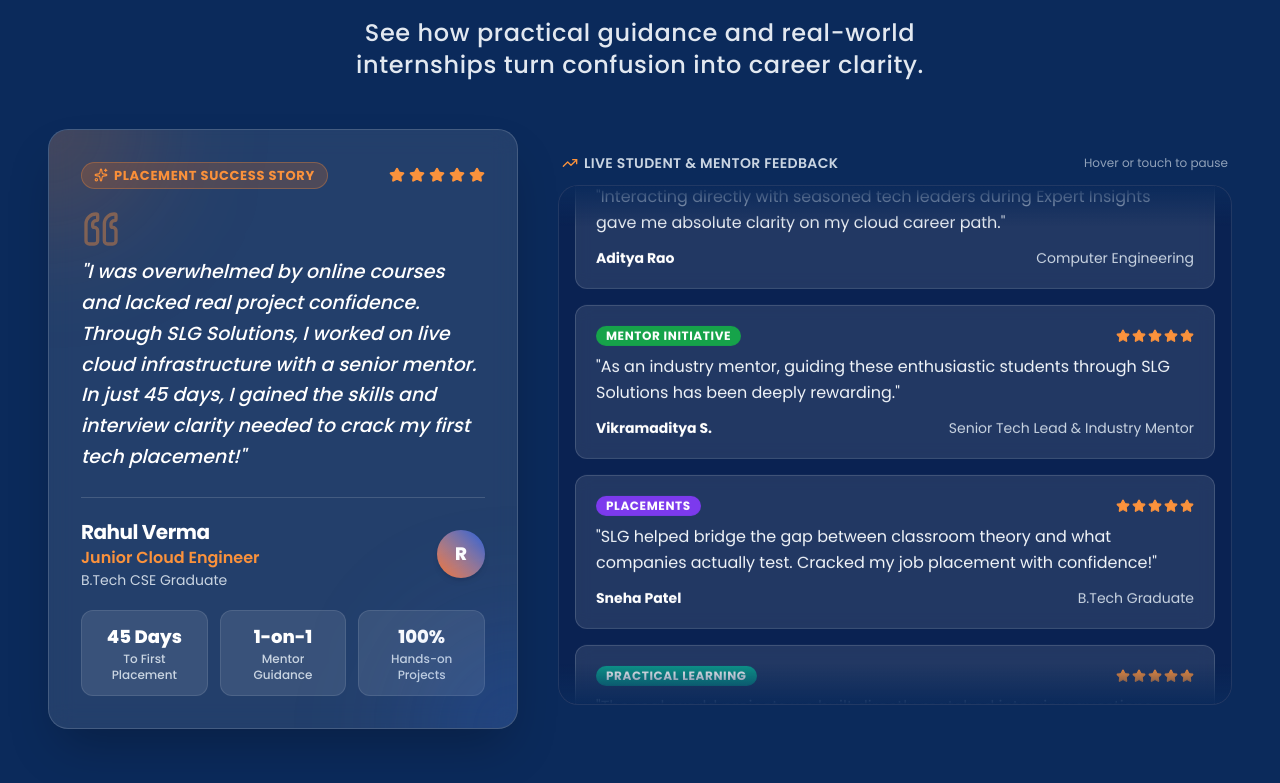
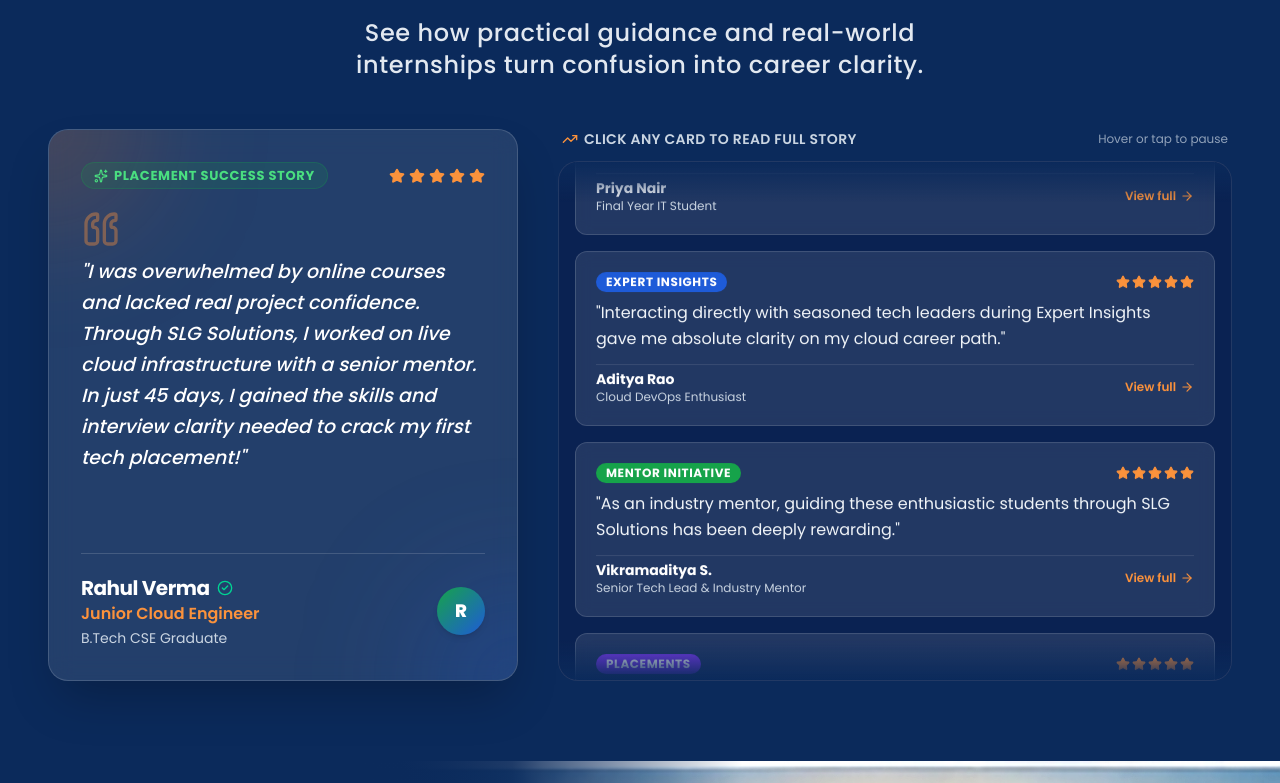
Before and after one commit to rashmi-ranjan-sahoo-dev/slg, a React (Vite) app: page / in a window 1280 px wide. Shown: the part 2397-3180 px from the top of the page. Built offline with nearby package versions, Linux system fonts and the light colour scheme; the HTML template or start-up script is replaced by a standard one.

Commit message:
feat: add interactive click-to-view feature in Testimonials marquee with smooth GSAP animations

```diff
--- a/src/components/Testimonials.jsx
+++ b/src/components/Testimonials.jsx
@@ -1,5 +1,12 @@
 import React, { useRef, useState } from 'react';
-import { Star, Quote, Sparkles, CheckCircle2, TrendingUp } from 'lucide-react';
+import {
+  Star,
+  Quote,
+  Sparkles,
+  TrendingUp,
+  ArrowRight,
+  CheckCircle2,
+} from 'lucide-react';
 import gsap from 'gsap';
 import { useGSAP } from '@gsap/react';
 import { ScrollTrigger } from 'gsap/ScrollTrigger';
@@ -15,15 +22,27 @@
   const headingRef = useRef(null);
   const subheadRef = useRef(null);
   const spotlightRef = useRef(null);
+  const spotlightInnerRef = useRef(null);
   const tickerContainerRef = useRef(null);
 
+  const { badge, heading, subheading, spotlight, tickerReviews } = TESTIMONIALS_CONTENT;
+
+  // Active full card state - defaults to the spotlight story
+  const [activeItem, setActiveItem] = useState(spotlight);
   const [isPaused, setIsPaused] = useState(false);
   const prefersReducedMotion = usePrefersReducedMotion();
 
-  const { badge, heading, subheading, spotlight, tickerReviews } = TESTIMONIALS_CONTENT;
+  // Combine spotlight and ticker items so all reviews are in ticker and selectable
+  const allReviews = [
+    {
+      id: 'spotlight-default',
+      ...spotlight,
+    },
+    ...tickerReviews,
+  ];
 
-  // Duplicate the reviews array to ensure seamless infinite loop
-  const duplicatedReviews = [...tickerReviews, ...tickerReviews];
+  // Duplicate the array for seamless infinite vertical marquee
+  const duplicatedReviews = [...allReviews, ...allReviews];
 
   useGSAP(
     () => {
@@ -35,7 +54,7 @@
         return;
       }
 
-      // Heading timeline
+      // Initial ScrollTrigger entrance
       const tl = gsap.timeline({
         scrollTrigger: {
           trigger: sectionRef.current,
@@ -71,6 +90,43 @@
     { scope: sectionRef, dependencies: [prefersReducedMotion] }
   );
 
+  // Handle clicking a card in the marquee to update the full feedback card
+  const handleSelectReview = (review) => {
+    if (activeItem.name === review.name) return;
+
+    if (prefersReducedMotion) {
+      setActiveItem(review);
+      return;
+    }
+
+    const container = spotlightInnerRef.current;
+    if (container) {
+      // Smooth GSAP crossfade & subtle vertical shift
+      gsap.to(container, {
+        opacity: 0,
+        y: -8,
+        scale: 0.98,
+        duration: 0.16,
+        ease: 'power2.in',
+        onComplete: () => {
+          setActiveItem(review);
+          gsap.fromTo(
+            container,
+            { opacity: 0, y: 10, scale: 0.98 },
+            { opacity: 1, y: 0, scale: 1, duration: 0.28, ease: 'power2.out' }
+          );
+        },
+      });
+    } else {
+      setActiveItem(review);
+    }
+
+    // On phone / tablet viewports, smoothly scroll the full card into view
+    if (typeof window !== 'undefined' && window.innerWidth < 1024) {
+      spotlightRef.current?.scrollIntoView({ behavior: 'smooth', block: 'nearest' });
+    }
+  };
+
   return (
     <section
       id="testimonials"
@@ -105,28 +161,37 @@
           </p>
         </div>
 
-        {/* 2-Column Responsive Layout: Left Spotlight + Right Infinite Review Ticker */}
+        {/* 2-Column Responsive Layout: Left Full Feedback Card + Right Infinite Review Ticker */}
         <div className="grid grid-cols-1 lg:grid-cols-12 gap-8 lg:gap-10 items-stretch w-full">
-          {/* LEFT COLUMN: Featured Transformation Spotlight Card */}
+          {/* LEFT COLUMN: Full Feedback Spotlight Card */}
           <div className="lg:col-span-5 flex flex-col">
             <div
               ref={spotlightRef}
-              className="relative bg-white/10 backdrop-blur-md rounded-[20px] p-6 sm:p-8 border border-white/15 shadow-2xl flex flex-col justify-between flex-grow overflow-hidden"
+              className="relative bg-white/10 backdrop-blur-md rounded-[20px] p-6 sm:p-8 border border-white/15 shadow-2xl flex flex-col justify-between flex-grow overflow-hidden min-h-[380px] sm:min-h-[420px]"
             >
-              {/* Background Glow Accent */}
+              {/* Background Ambient Glow Accents */}
               <div className="absolute -top-24 -left-24 w-48 h-48 bg-orange-500/20 rounded-full blur-3xl pointer-events-none" />
               <div className="absolute -bottom-24 -right-24 w-48 h-48 bg-[#1E5BD8]/25 rounded-full blur-3xl pointer-events-none" />
 
+              {/* Animated Inner Content Container */}
+              <div ref={spotlightInnerRef} className="flex flex-col justify-between h-full will-change-transform">
                 <div>
                   {/* Top Badge & Rating Row */}
                   <div className="flex items-center justify-between gap-3 mb-5">
-                  <span className="inline-flex items-center gap-1.5 px-3 py-1 rounded-full text-xs sm:text-[13px] font-bold bg-orange-500/20 text-orange-400 border border-orange-400/30 uppercase tracking-wider">
+                    <span
+                      className="inline-flex items-center gap-1.5 px-3 py-1 rounded-full text-xs sm:text-[13px] font-bold border uppercase tracking-wider transition-colors duration-200"
+                      style={{
+                        backgroundColor: `${activeItem.tagColor || '#16A34A'}25`,
+                        color: activeItem.tagColor === '#16A34A' ? '#4ADE80' : activeItem.tagColor || '#FB923C',
+                        borderColor: `${activeItem.tagColor || '#16A34A'}40`,
+                      }}
+                    >
                       <Sparkles className="w-3.5 h-3.5" />
-                    <span>{spotlight.tag}</span>
+                      <span>{activeItem.tag}</span>
                     </span>
 
-                  <div className="flex items-center gap-1" aria-label="5 out of 5 stars">
-                    {[...Array(spotlight.rating)].map((_, i) => (
+                    <div className="flex items-center gap-1" aria-label={`${activeItem.rating} out of 5 stars`}>
+                      {[...Array(activeItem.rating || 5)].map((_, i) => (
                         <Star
                           key={i}
                           className="w-4 h-4 fill-orange-400 text-orange-400"
@@ -140,45 +205,39 @@
                   <div className="relative mb-6">
                     <Quote className="w-8 h-8 sm:w-10 sm:h-10 text-orange-400/40 mb-2 rotate-180" />
                     <p className="text-base sm:text-lg md:text-[19px] text-white font-medium leading-relaxed italic">
-                    "{spotlight.quote}"
+                      "{activeItem.fullQuote || activeItem.quote}"
                     </p>
                   </div>
                 </div>
 
-              {/* Student Details & Metrics */}
-              <div className="pt-5 border-t border-white/15">
-                <div className="flex items-center justify-between mb-5">
-                  <div>
-                    <h3 className="text-lg sm:text-xl font-bold text-white tracking-tight">
-                      {spotlight.name}
+                {/* Student / Mentor Details */}
+                <div className="pt-5 border-t border-white/15 mt-4">
+                  <div className="flex items-center justify-between gap-3">
+                    <div className="min-w-0 flex-1">
+                      <div className="flex items-center gap-2">
+                        <h3 className="text-lg sm:text-xl font-bold text-white tracking-tight truncate">
+                          {activeItem.name}
                         </h3>
-                    <p className="text-sm sm:text-base text-orange-400 font-semibold">
-                      {spotlight.role}
+                        <CheckCircle2 className="w-4 h-4 text-emerald-400 flex-shrink-0" />
+                      </div>
+                      <p className="text-sm sm:text-base text-orange-400 font-semibold truncate">
+                        {activeItem.role}
                       </p>
-                    <p className="text-xs sm:text-sm text-slate-300">
-                      {spotlight.college}
+                      {activeItem.college && (
+                        <p className="text-xs sm:text-sm text-slate-300 truncate mt-0.5">
+                          {activeItem.college}
                         </p>
+                      )}
                     </div>
-                  <div className="w-12 h-12 rounded-full bg-gradient-to-tr from-orange-500 to-[#1E5BD8] flex items-center justify-center text-white font-black text-lg shadow-md flex-shrink-0">
-                    {spotlight.name.charAt(0)}
+                    <div
+                      className="w-12 h-12 rounded-full flex items-center justify-center text-white font-black text-lg shadow-md flex-shrink-0"
+                      style={{
+                        background: `linear-gradient(135deg, ${activeItem.tagColor || '#F97316'}, #1E5BD8)`,
+                      }}
+                    >
+                      {activeItem.name.charAt(0)}
                     </div>
                   </div>
-
-                {/* 3 Metrics Callouts */}
-                <div className="grid grid-cols-3 gap-2 sm:gap-3 text-center">
-                  {spotlight.metrics.map((metric, idx) => (
-                    <div
-                      key={idx}
-                      className="bg-white/10 rounded-xl p-2.5 sm:p-3 border border-white/10"
-                    >
-                      <div className="text-base sm:text-lg font-black text-white">
-                        {metric.value}
-                      </div>
-                      <div className="text-[11px] sm:text-xs text-slate-300 font-medium">
-                        {metric.label}
-                      </div>
-                    </div>
-                  ))}
                 </div>
               </div>
             </div>
@@ -186,13 +245,14 @@
 
           {/* RIGHT COLUMN: Infinite Review Marquee Ticker */}
           <div className="lg:col-span-7 flex flex-col justify-center">
+            {/* Header info bar */}
             <div className="flex items-center justify-between mb-3 px-1">
               <span className="text-xs sm:text-sm font-semibold text-slate-300 tracking-wide uppercase flex items-center gap-1.5">
                 <TrendingUp className="w-4 h-4 text-orange-400" />
-                Live Student & Mentor Feedback
+                Click Any Card to Read Full Story
               </span>
               <span className="text-xs text-slate-400">
-                {isPaused ? '(Paused)' : 'Hover or touch to pause'}
+                {isPaused ? '(Paused)' : 'Hover or tap to pause'}
               </span>
             </div>
 
@@ -218,20 +278,39 @@
                   willChange: 'transform',
                 }}
               >
-                {duplicatedReviews.map((item, idx) => (
+                {duplicatedReviews.map((item, idx) => {
+                  const isActive = activeItem.name === item.name;
+
+                  return (
                     <div
                       key={`${item.name}-${idx}`}
-                    className="bg-white/10 hover:bg-white/15 border border-white/15 rounded-xl p-4 sm:p-5 transition-colors duration-200 backdrop-blur-sm"
+                      role="button"
+                      tabIndex={0}
+                      aria-pressed={isActive}
+                      onClick={() => handleSelectReview(item)}
+                      onKeyDown={(e) => {
+                        if (e.key === 'Enter' || e.key === ' ') {
+                          e.preventDefault();
+                          handleSelectReview(item);
+                        }
+                      }}
+                      className={`relative text-left rounded-xl p-4 sm:p-5 transition-all duration-200 backdrop-blur-sm cursor-pointer select-none active:scale-[0.98] focus:outline-none focus-visible:ring-2 focus-visible:ring-orange-400 ${
+                        isActive
+                          ? 'bg-white/20 border-2 border-orange-400 shadow-lg ring-1 ring-orange-400/40'
+                          : 'bg-white/10 hover:bg-white/15 border border-white/15 hover:border-white/30'
+                      }`}
                     >
                       <div className="flex items-center justify-between gap-2 mb-2">
                         <span
                           className="inline-flex items-center px-2.5 py-0.5 rounded-full text-xs font-bold uppercase tracking-wider text-white"
-                        style={{ backgroundColor: item.tagColor }}
+                          style={{ backgroundColor: item.tagColor || '#16A34A' }}
                         >
                           {item.tag}
                         </span>
+
+                        <div className="flex items-center gap-2">
                           <div className="flex items-center gap-0.5">
-                        {[...Array(item.rating)].map((_, sIdx) => (
+                            {[...Array(item.rating || 5)].map((_, sIdx) => (
                               <Star
                                 key={sIdx}
                                 className="w-3.5 h-3.5 fill-orange-400 text-orange-400"
@@ -239,18 +318,31 @@
                               />
                             ))}
                           </div>
+                          {isActive && (
+                            <span className="text-[11px] font-bold text-orange-400 bg-orange-500/20 px-2 py-0.5 rounded-full hidden sm:inline">
+                              Active
+                            </span>
+                          )}
+                        </div>
                       </div>
 
-                    <p className="text-sm sm:text-base text-slate-100 font-normal leading-relaxed mb-3">
+                      <p className="text-sm sm:text-base text-slate-100 font-normal leading-relaxed mb-3 line-clamp-2">
                         "{item.quote}"
                       </p>
 
-                    <div className="flex items-center justify-between text-xs sm:text-sm">
+                      <div className="flex items-center justify-between text-xs sm:text-sm pt-1 border-t border-white/10">
+                        <div className="flex flex-col">
                           <span className="font-bold text-white">{item.name}</span>
-                      <span className="text-slate-300">{item.role}</span>
+                          <span className="text-slate-300 text-xs">{item.role}</span>
+                        </div>
+                        <span className="text-orange-400 text-xs font-semibold inline-flex items-center gap-1 hover:underline">
+                          <span>{isActive ? 'Showing' : 'View full'}</span>
+                          <ArrowRight className="w-3.5 h-3.5" />
+                        </span>
                       </div>
                     </div>
-                ))}
+                  );
+                })}
               </div>
             </div>
           </div>
--- a/src/data/content.js
+++ b/src/data/content.js
@@ -225,71 +225,93 @@
   subheading: 'See how practical guidance and real-world internships turn confusion into career clarity.',
   spotlight: {
     tag: 'Placement Success Story',
+    tagColor: '#16A34A',
     name: 'Rahul Verma',
     role: 'Junior Cloud Engineer',
     college: 'B.Tech CSE Graduate',
     rating: 5,
     quote:
       'I was overwhelmed by online courses and lacked real project confidence. Through SLG Solutions, I worked on live cloud infrastructure with a senior mentor. In just 45 days, I gained the skills and interview clarity needed to crack my first tech placement!',
-    metrics: [
-      { value: '45 Days', label: 'To First Placement' },
-      { value: '1-on-1', label: 'Mentor Guidance' },
-      { value: '100%', label: 'Hands-on Projects' },
-    ],
+    fullQuote:
+      'I was overwhelmed by online courses and lacked real project confidence. Through SLG Solutions, I worked on live cloud infrastructure with a senior mentor. In just 45 days, I gained the skills and interview clarity needed to crack my first tech placement!',
   },
   tickerReviews: [
     {
+      id: 'review-1',
       name: 'Priya Nair',
       role: 'Final Year IT Student',
+      college: 'B.Tech IT, 2025 Batch',
       tag: 'Internships',
       tagColor: '#F97316',
       quote:
         'The hands-on internship gave me actual project exposure that helped me stand out in campus placements.',
+      fullQuote:
+        'The hands-on internship at SLG Solutions gave me actual project exposure that classroom textbooks could never teach. Building real microservices and collaborating in team sprints helped me stand out during technical interviews and secure multiple placement offers.',
       rating: 5,
     },
     {
+      id: 'review-2',
       name: 'Aditya Rao',
-      role: 'Computer Engineering',
+      role: 'Cloud DevOps Enthusiast',
+      college: 'Computer Science & Engineering',
       tag: 'Expert Insights',
       tagColor: '#1E5BD8',
       quote:
         'Interacting directly with seasoned tech leaders during Expert Insights gave me absolute clarity on my cloud career path.',
+      fullQuote:
+        'Interacting directly with seasoned tech leaders during the Expert Insights sessions gave me absolute clarity on my career path. Instead of blindly learning random tools, I received honest advice on industry demands, real architectures, and how to build a career with confidence.',
       rating: 5,
     },
     {
+      id: 'review-3',
       name: 'Vikramaditya S.',
       role: 'Senior Tech Lead & Industry Mentor',
+      college: '10+ Years in Tech Leadership',
       tag: 'Mentor Initiative',
       tagColor: '#16A34A',
       quote:
         'As an industry mentor, guiding these enthusiastic students through SLG Solutions has been deeply rewarding.',
+      fullQuote:
+        'As an industry mentor, guiding these enthusiastic students through SLG Solutions has been one of the most rewarding experiences of my career. The platform bridges the divide between academia and enterprise needs, enabling eager learners to become competent professionals.',
       rating: 5,
     },
     {
+      id: 'review-4',
       name: 'Sneha Patel',
-      role: 'B.Tech Graduate',
+      role: 'Software Engineer',
+      college: 'B.Tech Graduate, Tech Placed',
       tag: 'Placements',
       tagColor: '#7C3AED',
       quote:
         'SLG helped bridge the gap between classroom theory and what companies actually test. Cracked my job placement with confidence!',
+      fullQuote:
+        'SLG Solutions helped bridge the gap between classroom theory and what modern tech companies actually test for. From mock coding rounds to resume refinement with senior professionals, I felt completely prepared and cracked my top-tier placement!',
       rating: 5,
     },
     {
+      id: 'review-5',
       name: 'Manish Das',
-      role: 'MCA Student',
+      role: 'Full Stack Developer',
+      college: 'Master of Computer Applications',
       tag: 'Practical Learning',
       tagColor: '#0D9488',
       quote:
         'The real-world projects we built directly matched interview questions. Truly from confusion to clarity!',
+      fullQuote:
+        'The real-world projects we built directly matched interview scenarios and system design questions. Working with live databases, authentication pipelines, and APIs transformed my resume. It truly took me from confusion to career clarity!',
       rating: 5,
     },
     {
+      id: 'review-6',
       name: 'Prof. Sunita Jena',
       role: 'College Faculty Advisor',
+      college: 'Department of Computer Science',
       tag: 'Academic Partner',
       tagColor: '#EA580C',
       quote:
         'Honest career discussions with experienced professionals helped our students avoid common early-career mistakes.',
+      fullQuote:
+        'Inviting SLG Solutions for interactive sessions with our students was a game-changer. The honest career discussions with experienced industry professionals answered real questions our curriculum rarely addresses, preparing our batch for real-world transitions.',
       rating: 5,
     },
   ],
--- a/src/hooks/useExpandableCard.js
+++ b/src/hooks/useExpandableCard.js
@@ -3,6 +3,9 @@
 import { ScrollTrigger } from 'gsap/ScrollTrigger';
 import { ScrollToPlugin } from 'gsap/ScrollToPlugin';
 import { usePrefersReducedMotion } from './usePrefersReducedMotion';
+
+// When the card opens → smoothly expand it, show the content, rotate the arrow, and adjust scrolling.
+// When the card closes → smoothly collapse it, hide the content, and rotate the arrow back.
 
 gsap.registerPlugin(ScrollTrigger, ScrollToPlugin);
 
--- a/src/hooks/usePrefersReducedMotion.js
+++ b/src/hooks/usePrefersReducedMotion.js
@@ -1,4 +1,6 @@
 import { useState, useEffect } from 'react';
+
+// "Does this user prefer less animation"
 
 export function usePrefersReducedMotion() {
   const [prefersReducedMotion, setPrefersReducedMotion] = useState(false);
```
Lines whose indentation alone changed are shown as unchanged.
